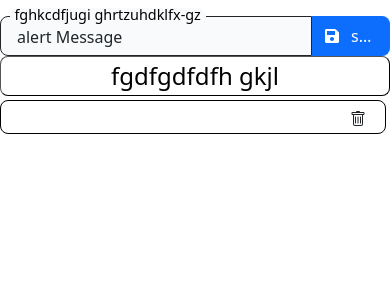
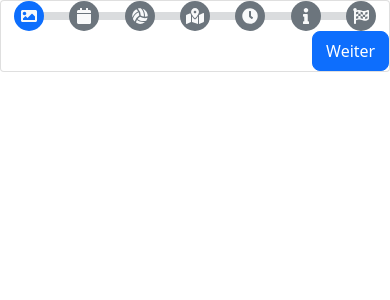
Before and after one commit to MBD-Team/CustomMBDComponents, a Vue app: page / in a window 390 px wide. Shown: the top 300 px of the page. Built offline with nearby package versions, Linux system fonts and the light colour scheme; what vue3-touch-events would draw is missing.

Commit message:
wizard is responsiv

```diff
--- a/src/App.vue
+++ b/src/App.vue
@@ -1,14 +1,16 @@
 <template>
-  <div>
-    <TextInput v-model="text" placeholder="fghkcdfjugi ghrtzuhdklfx-gz">
-      <template #button>
-        <Button sideButton>
-          <i class="fa fa-save me-2"></i>
-          speichern
-        </Button>
-      </template>
-    </TextInput>
-    <MultiFileInput :fileArray="list">fgdfgdfdfh gkjl</MultiFileInput>
+  <div class="card">
+    <Wizard
+      :steps="[
+        { iconName: 'image' },
+        { iconName: 'calendar' },
+        { iconName: 'volleyball-ball' },
+        { iconName: 'map-marked-alt' },
+        { iconName: 'clock' },
+        { iconName: 'info' },
+        { iconName: 'flag-checkered' },
+      ]"
+    ></Wizard>
   </div>
 </template>
 
--- a/src/components/Wizard.vue
+++ b/src/components/Wizard.vue
@@ -11,7 +11,8 @@
         v-else
         class="rounded"
         :class="getIconColor(step.stepIndex, 1)"
-        style="position: relative; left: -50%; height: 8px; margin-block: calc(calc(50px - 8px) / 2)"
+        style="position: relative; left: -50%; height: 8px"
+        :style="`margin-block:${((isMobile ? 30 : 50) - 8) / 2}px;`"
       />
     </template>
   </div>
@@ -26,13 +27,14 @@
         class="rounded-circle d-flex align-items-center justify-content-center mx-auto"
         :class="[getIconColor(step.stepIndex), iconClass]"
         :style="{
-          width: '50px',
-          height: '50px',
+          width: isMobile ? '30px' : '50px',
+          height: isMobile ? '30px' : '50px',
+          fontSize: isMobile ? '1rem' : '2rem',
           filter: step.stepIndex > currentStepIndex && step.stepIndex <= maxReachedStep ? ' grayscale(50%)' : 'grayscale(0%)',
         }"
         :role="step.stepIndex <= maxReachedStep ? 'button' : ''"
       >
-        <i :class="`fas fa-${step.iconName} fa-2x`"></i>
+        <i :class="['fas', `fa-${step.iconName}`]"></i>
       </div>
       <div :class="`text-center ${showStepIndices ? '' : 'd-none'}`">
         {{ step.stepIndex + 1 }}
@@ -72,6 +74,11 @@
 import { ref, toRefs, VNodeRef, watch, watchEffect } from 'vue';
 import Button from './Button.vue';
 import Tooltip from './Tooltip.vue';
+const isMobile = ref(false);
+
+new ResizeObserver(() => {
+  isMobile.value = window.innerWidth < 70 * steps.value.length;
+}).observe(document.body);
 
 const emit = defineEmits(['update:currentStep']);
 
@@ -149,7 +156,6 @@ const stepSelectorElem = ref<HTMLDivElement>();
 function next() {
   if (onNext?.value) onNext.value();
   currentStepIndex.value++;
-  console.log(stepSelectorElem.value);
   setTimeout(() => stepSelectorElem.value?.scrollIntoView(), 70);
 }
 function previous() {
```
